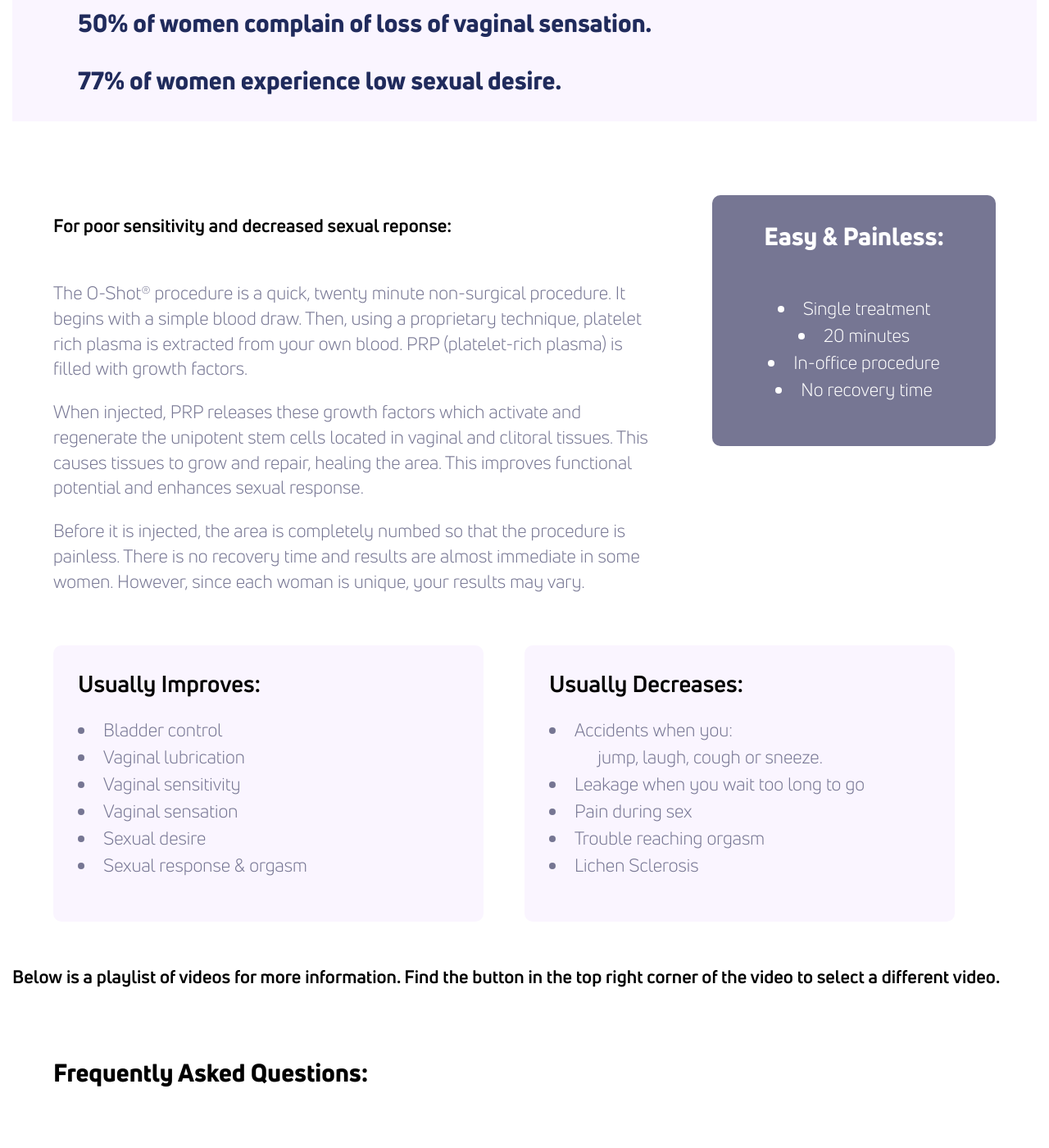
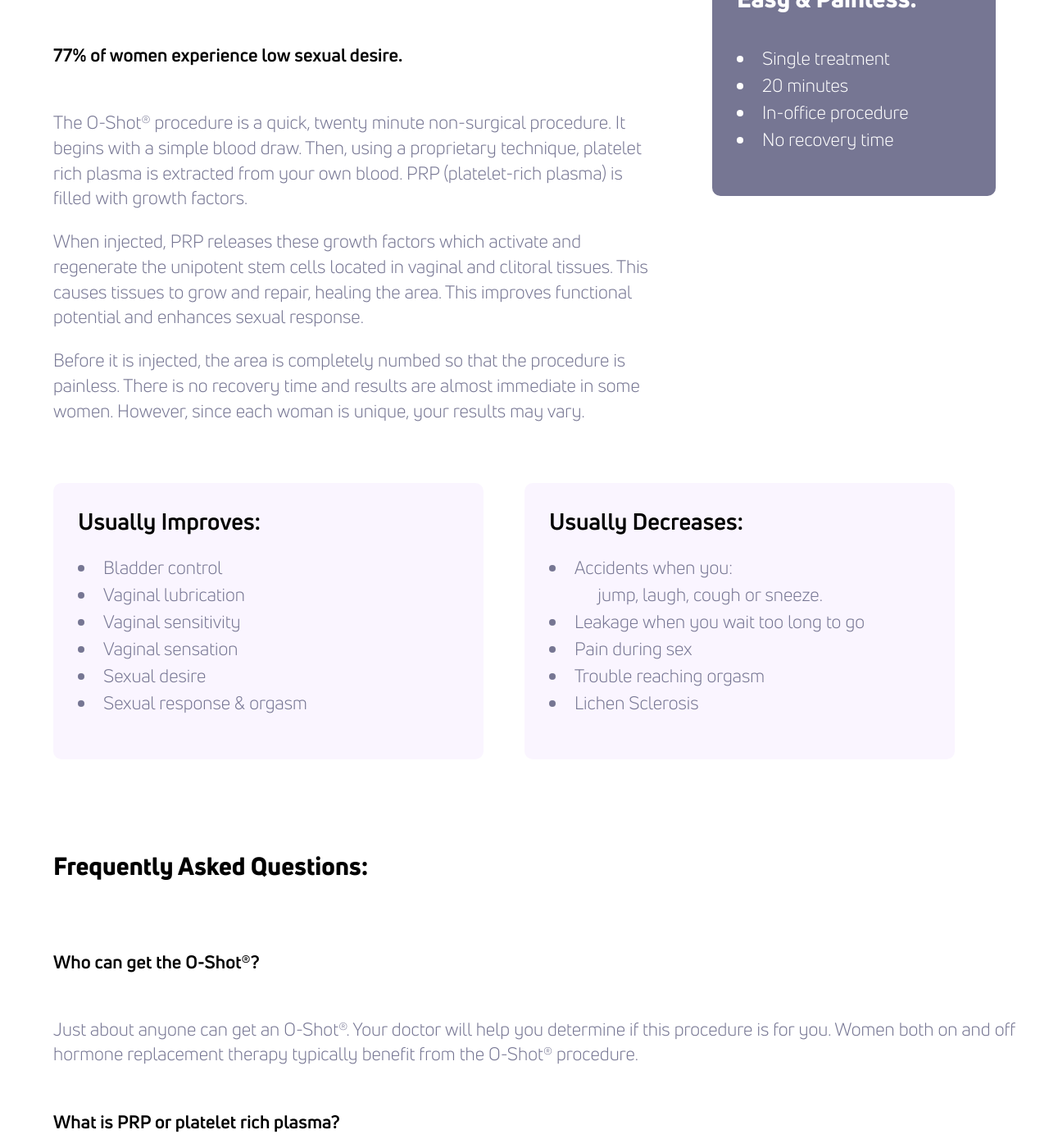
Before and after one commit to theneverwoods/gerstenberg.clinic, a Jekyll site: the page built from services/o-shot.html, in a window 1280 px wide and 1400 px high, scrolled down 1337 px. Shown: the whole window at 82% size. Built offline with Jekyll 4.4.1, drawn with Linux system fonts in a browser that asks for light colours; comment, search, counter and statistics services are not loaded.

Commit message:
Update o-shot.html

```diff
--- a/services/o-shot.html
+++ b/services/o-shot.html
@@ -9,22 +9,15 @@ keywords: "Gerstenberg, Gertenberg, Gersteberg, Gerstenburg, Gurstenburg, Gutenb
 redirect_from: /femaleprp
 ---
 
-
 <div class="row video">
 	<iframe class="assetIframe" style="border:0"
 			src="https://www.youtube.com/embed/playlist?list=PLxFTymMfPQOWRatvNC8UB1k2b7KfNTVc_"></iframe>
 </div>
 
-<div class="row light blurb">
-	<div class="third">
-		<h2>50% of women complain of loss of vaginal sensation.</h2>
-        <h2>77% of women experience low sexual desire.</h2>
-	</div>
-</div>
-
 <div class="row">
 	<div class="two-thirds">
-		<h3>For poor sensitivity and decreased sexual reponse:</h3>
+		<h3>50% of women complain of loss of vaginal sensation.</h3>
+        <h3>77% of women experience low sexual desire.</h3>
 		<p>The O-Shot® procedure is a quick, twenty minute non-surgical procedure. It begins with a simple blood draw. Then, using a proprietary technique, platelet rich plasma is extracted from your own blood. PRP (platelet-rich plasma) is filled with growth factors.
 		</p>
 		<p>When injected, PRP releases these growth factors which activate and regenerate the unipotent stem cells located in vaginal and clitoral tissues. This causes tissues to grow and repair, healing the area. This improves functional potential and enhances sexual response.
@@ -32,7 +25,7 @@ redirect_from: /femaleprp
 		<p>Before it is injected, the area is completely numbed so that the procedure is painless. There is no recovery time and results are almost immediate in some women. However, since each woman is unique, your results may vary.</p>
 	</div>
     <div class="third center">
-		<div class="card dark">
+		<div class="card dark" style="text-align: left">
 			<h2>Easy & Painless:</h2>
 			<ul>
                 <li>Single treatment</li>
@@ -68,9 +61,6 @@ redirect_from: /femaleprp
         </ul>
 	</div>
 </div>
-
-<h3>Below is a playlist of videos for more information. Find the button in the top right corner of the video to select a different video.</h3>
-
 
 <div class="row">
 	<div class="two-thirds bottom">
```
